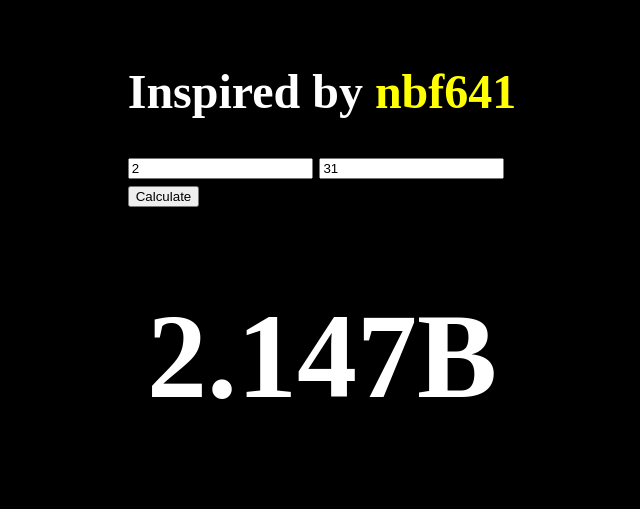
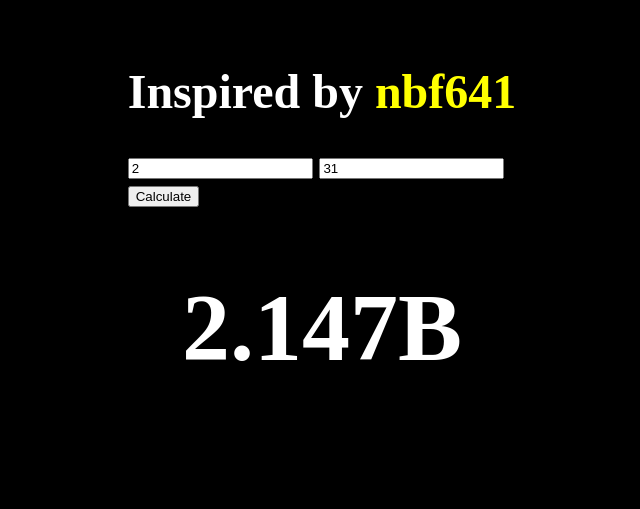
Before and after one commit to richardgrechko/power-calc, a plain HTML site: page index.html in a window 1280 px wide. Shown: the whole page, without its empty margins (318-958 px from the left). Drawn offline with Linux system fonts and the light colour scheme.

Commit message:
Update index.html

```diff
--- a/index.html
+++ b/index.html
@@ -14,7 +14,7 @@
                 <input type="number" id="exponentInput" value="31">
             </div>
             <button onclick="calculate()">Calculate</button>
-            <h1 id="result" style="text-align: center; font-family: 'Michroma'; font-size: 5em; color: white">2.147B</h1>
+            <h1 id="result" style="text-align: center; font-family: 'Michroma'; font-size: 4em; color: white">2.147B</h1>
             <h1 id="formattedResult" class="result"></h1>
         </div>
         <script src="powAbbrev.js"></script>
```
